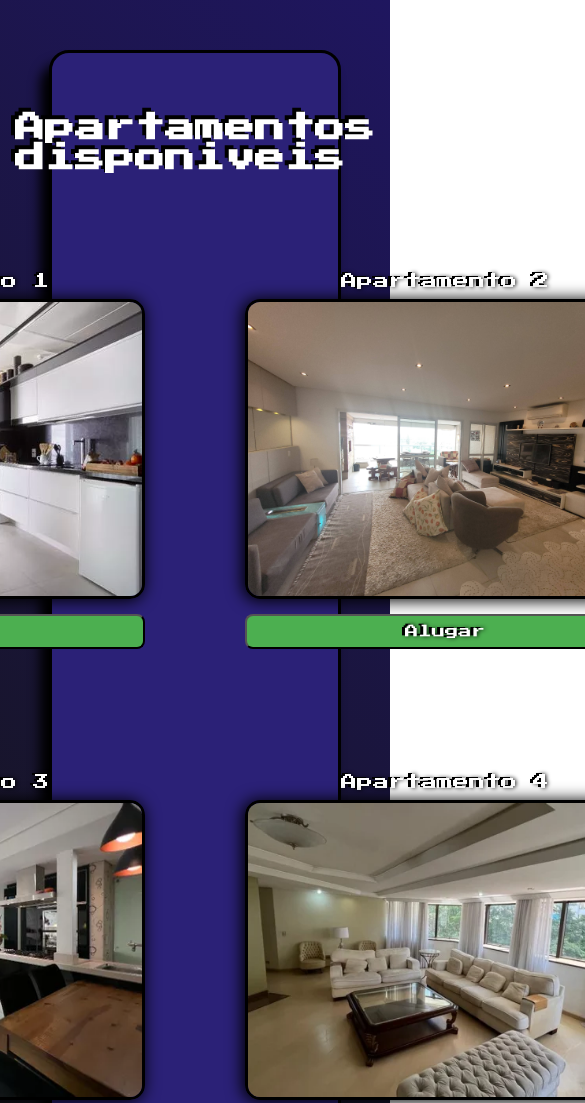
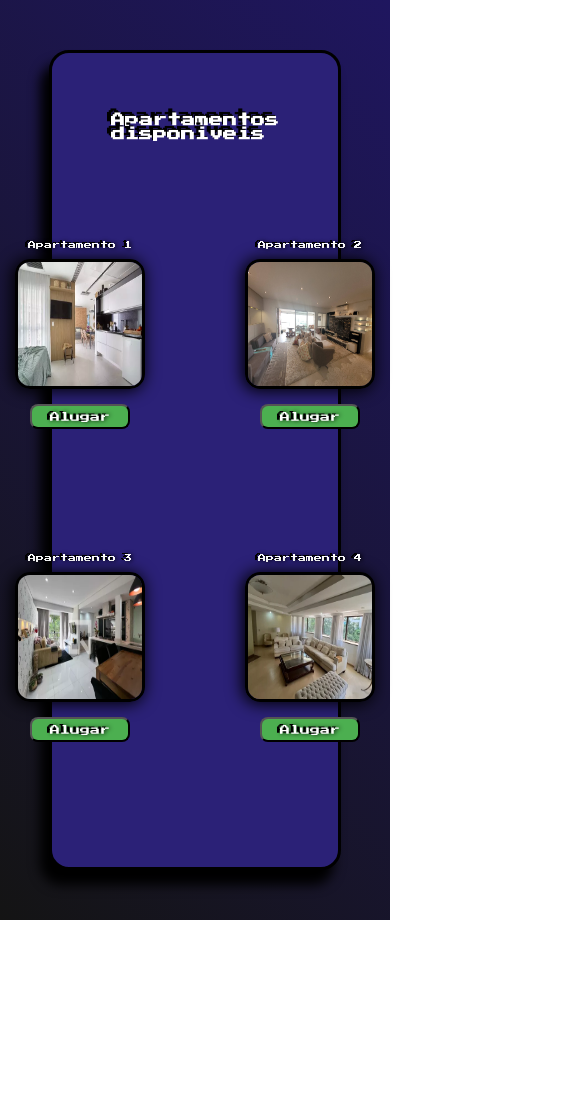
Before and after one commit to GabrielAche/Api-hotel, a website: page pages/home.html in a window 390 px wide. Shown: the top 1103 px of the page, 585 px wide, since content can reach past the window. After the commit the page ends 920 px from the top, so only its background shows below. Drawn offline with Linux system fonts and the light colour scheme.

Commit message:
commit-final

```diff
--- a/css/styleHome.css
+++ b/css/styleHome.css
@@ -91,3 +91,97 @@ label{
 ::-webkit-scrollbar-thumb{ /* barra do scroll da tela*/
     background-color: #100d2d;
 }
+
+@media screen and (max-width: 1338px) {
+    .title h2{
+        font-size: 25px;
+    }
+
+    .container_1 img{
+        width: 330px;
+        height: 230px;
+    }
+
+    .container_2 img{
+        width: 330px;
+        height: 230px;
+    }
+}
+
+@media screen and (max-width: 1093px) {
+    .title h2{
+        font-size: 18px;
+    }
+
+    .container_1 img{
+        width: 270px;
+        height: 200px;
+    }
+
+    .container_2 img{
+        width: 270px;
+        height: 200px;
+    }
+}
+
+@media screen and (max-width: 909px) {
+    .title h2{
+        font-size: 18px;
+    }
+
+    .container_1 img{
+        width: 230px;
+        height: 200px;
+    }
+
+    .container_2 img{
+        width: 230px;
+        height: 200px;
+    }
+}
+
+@media screen and (max-width: 767px) {
+    .title h2{
+        font-size: 14px;
+    }
+
+    .container_1 img{
+        width: 180px;
+        height: 180px;
+    }
+
+    .container_2 img{
+        width: 180px;
+        height: 180px;
+    }
+
+    label{
+        font-size: 10px;
+    }
+}
+
+@media screen and (max-width: 637px) {
+    .title h2{
+        font-size: 14px;
+    }
+
+    .container_1 img{
+        width: 130px;
+        height: 130px;
+    }
+
+    .container_2 img{
+        width: 130px;
+        height: 130px;
+    }
+
+    label{
+        font-size: 8px;
+    }
+
+    button{
+        width: 100px;
+        height: 25px;
+        font-size: 10px;
+    }
+}
--- a/css/styleLogin.css
+++ b/css/styleLogin.css
@@ -81,3 +81,129 @@ main{
     padding: 60px;
     box-shadow: -8px 14px 12px 1px black;
 }
+
+@media screen and (max-width: 737px) {
+    .title h2{
+        font-size: 25px;
+        margin-bottom: 10rem;
+    }
+
+    main{
+        min-height: 70vh;
+    }
+
+}
+
+@media screen and (max-width: 643px) {
+    .title h2{
+        font-size: 20px;
+    }
+}
+
+@media screen and (max-width: 549px) {
+    .title h2{
+        font-size: 18px;
+        margin-bottom: 15rem;
+    }
+
+    input{
+        height: 35px;
+        margin-bottom: 3rem;
+    }
+
+    label{
+        font-size: small;
+
+    }
+
+    button{
+        height: 50px;
+        font-size: 10px;
+    }
+}
+
+@media screen and (max-width: 543px) {
+    .usersList h2{
+        font-size: 12px;
+    }
+}
+
+@media screen and (max-width: 471px) {
+    .usersList h2{
+        font-size: 10px;
+    }
+}
+
+@media screen and (max-width: 457px) {
+    .title h2{
+        font-size: 12px;
+    }
+}
+
+@media screen and (max-width: 421px) {
+    .usersList h2{
+        font-size: 8px;
+    }
+
+    input{
+        height: 30px;
+    }
+
+    label{
+        font-size: 9px;
+    }
+
+}
+
+@media screen and (max-width: 401px){
+    .title h2{
+        font-size: 10px;
+    }
+}
+
+@media screen and (max-width: 371px){
+    .usersList h2{
+        font-size: 6px;
+    }
+
+    button{
+        height: 25px;
+        font-size: 7.5px;
+    }
+}
+
+@media screen and (max-width: 365px){
+    .title h2{
+        font-size: 9.7px;
+    }
+
+    input{
+        height: 27px;
+        margin-bottom: 18px;
+    }
+
+    main{
+        padding: 40px;
+    }
+}
+
+@media screen and (max-width: 357px){
+    .title h2{
+        font-size: 9.5px;
+    }
+}
+
+@media screen and (max-width: 357px){
+    .title h2{
+        font-size: 9px;
+    }
+
+    input{
+        height: 25px;
+        margin-bottom: 15px;
+    }
+
+    main{
+        padding: 30px;
+    }
+}
--- a/package.json
+++ b/package.json
@@ -21,7 +21,7 @@
     "passport": "^0.6.0",
     "passport-jwt": "^4.0.1",
     "passport-local": "^1.0.0",
-    "sequelize": "^6.35.0"
+    "sequelize": "^6.35.1"
   },
   "description": ""
 }
--- a/server.js
+++ b/server.js
@@ -7,10 +7,10 @@ const cors = require('cors'); // Middleware para lidar com Compartilhamento de R
 const app = express();
 
 // Conectando-se ao banco de dados MySQL usando Sequelize
-const sequelize = new Sequelize('hotel', 'root', '', {
+const sequelize = new Sequelize('hotel', 'root', 'admin', {
     dialect: 'mysql',
     host: '127.0.0.1',
-    port: '3307',
+    port: '3306',
 });
 
 const User = sequelize.define('User', {
@@ -39,7 +39,7 @@ const Reserva = sequelize.define('Reserva', {
     ]
 });
 
-// Sincronizando as tabelas com o banco de dados ( e criando tabelas se não existirem)
+// Sincronizando as tabelas com o banco de dados (e criando tabelas se não existirem)
 sequelize.sync({ alter: true });
 
 // Configuração de middlewares
```
Also changed, not shown: config/config.json (added, +23 -0 lines), models/index.js (added, +43 -0 lines), pages/login.html (+0 -2 lines), pages/reserva.html (+3 -36 lines), 1 other file.
